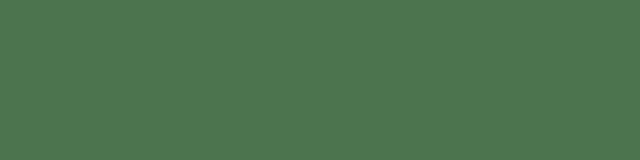
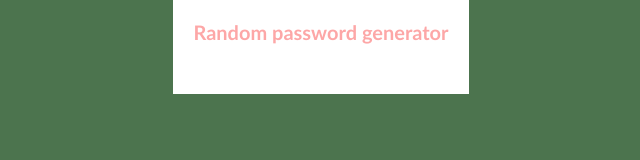
Before and after one commit to lexosaur/My-random-password-generator, a plain HTML site: page index.html in a window 1280 px wide. Shown: the whole page, without its empty margins (319-959 px from the left). Drawn offline with Linux system fonts and the light colour scheme; files whose address does not match are found by name.

Commit message:
box creation, styling

```diff
--- a/assets/style.css
+++ b/assets/style.css
@@ -14,3 +14,17 @@ body {
     min-width: 100vh;
 
 }
+/*box style*/
+.box{
+    background-color: #fff;
+    padding-top: 10px;
+    padding: 20px;
+}
+
+.box h2 {
+    margin-bottom: 30px;
+    text-align: center;
+    font-size: 20px;
+    color: rgb(253, 167, 167);
+    font-family: 'Gill Sans', 'Gill Sans MT', Calibri, 'Trebuchet MS', sans-serif;
+}
--- a/index.html
+++ b/index.html
@@ -9,7 +9,9 @@
     <link rel="stylesheet" href=".//assets/style.css">
 </head>
 <body>
-
+    <div class="box">
+        <h2>Random password generator</h2>
+    </div>
 
 </body>
 </html>
```
